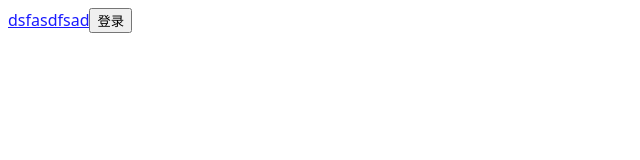
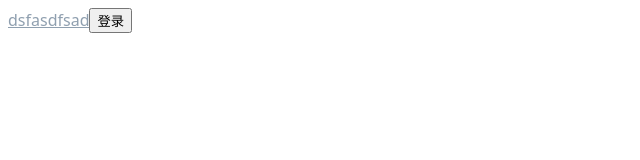
Before and after one commit to 192114/project-template, a React app: page /#/login in a window 1280 px wide. Shown: the top 160 px of the page, without its empty margins (0-640 px from the left). Built offline with nearby package versions, Linux system fonts and the light colour scheme; the HTML template or start-up script is replaced by a standard one.

Commit message:
add axios

```diff
--- a/package.json
+++ b/package.json
@@ -54,6 +54,7 @@
     "webpack-merge": "^5.8.0"
   },
   "dependencies": {
+    "axios": "^0.27.2",
     "core-js": "3",
     "react": "^18.2.0",
     "react-dom": "^18.2.0",
--- a/src/index.css
+++ b/src/index.css
@@ -9,7 +9,7 @@ body {
 }
 
 a {
-  color: rgb(0 0 100% / 90%);
+  color: var(--main-color);
 
   &:hover {
     color: rebeccapurple;
```
Also changed, not shown: 1 other file (tests, documents, lock files or other folders).
